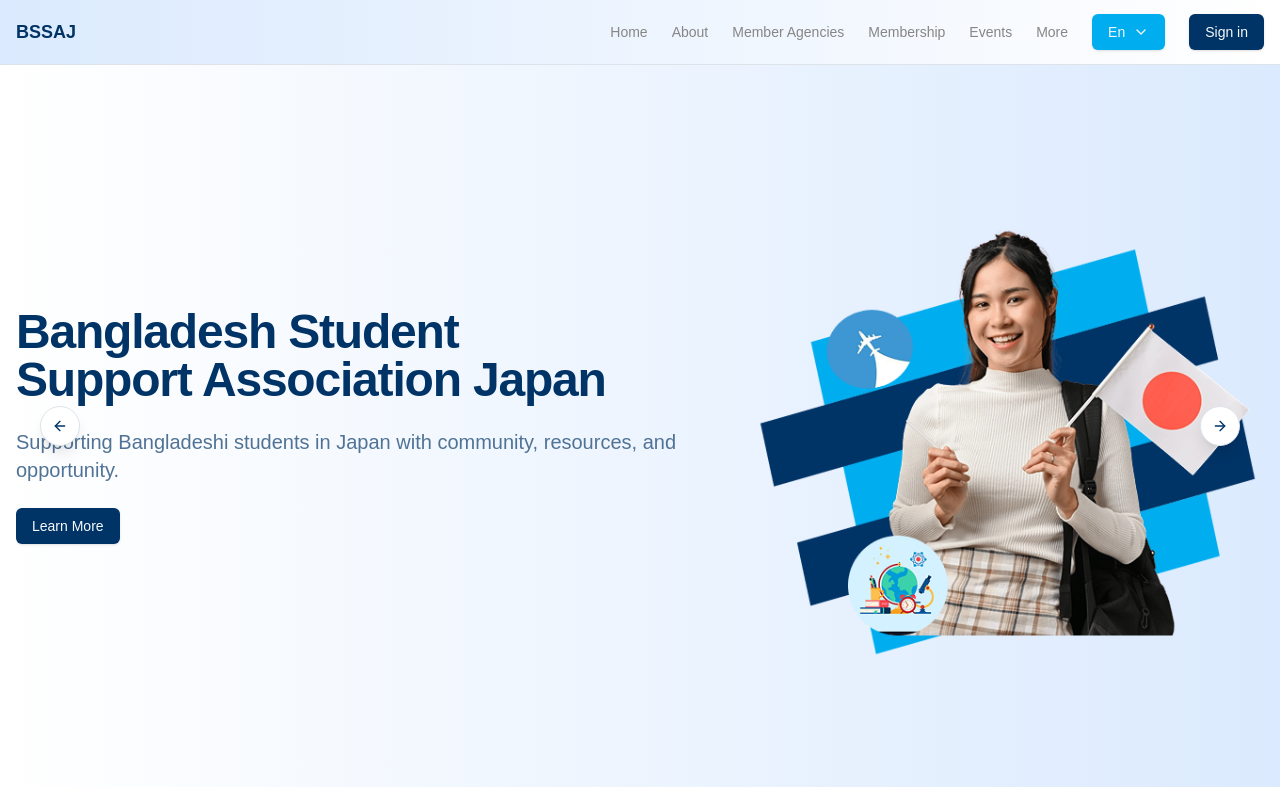
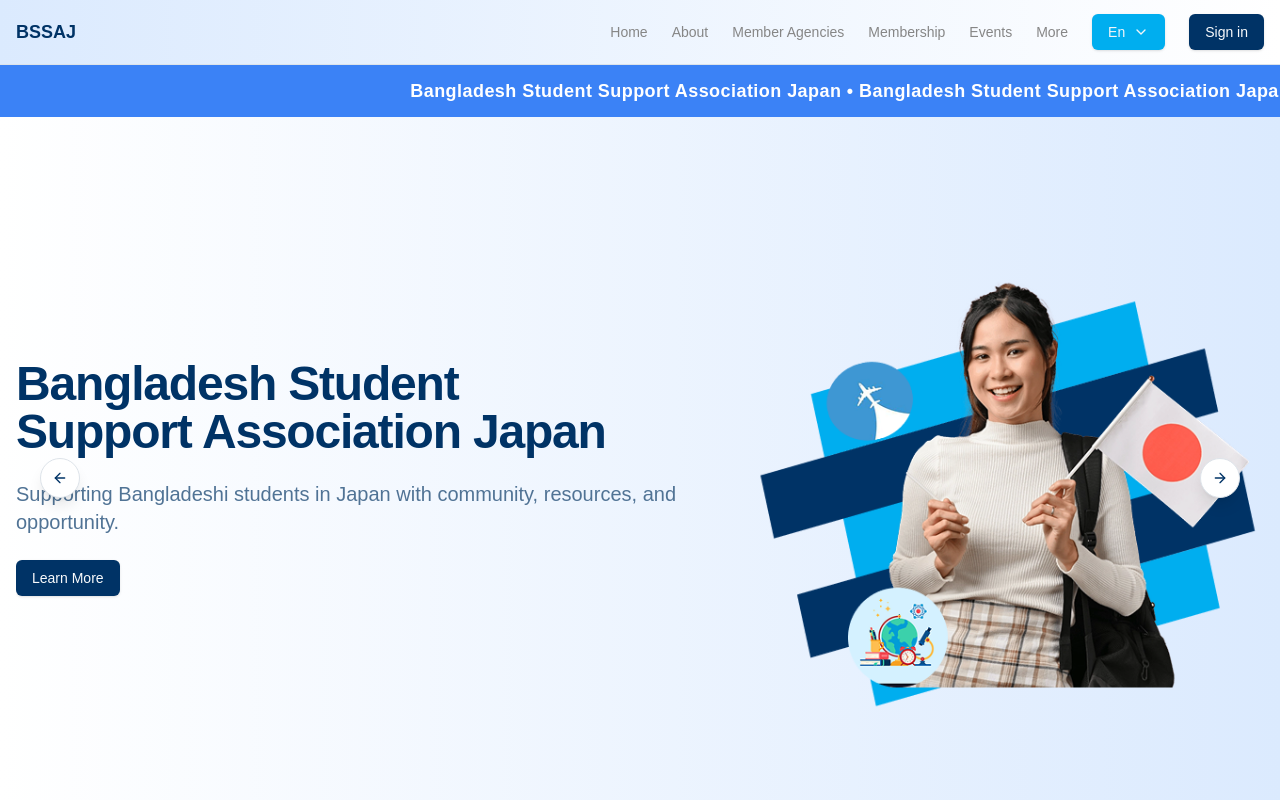
Before and after one commit to sakib-xrz/bssaj-frontend, a Next.js app: page / in a window 1280 px wide. Shown: the top 800 px of the page. Built offline with nearby package versions, Linux system fonts and the light colour scheme.

Commit message:
text-marque component done

```diff
--- /dev/null
+++ b/app/(public)/_components/text-marque.tsx
@@ -0,0 +1,13 @@
+const marqueeText = "Bangladesh Student Support Association Japan • ";
+
+const ScrollingTextMarquee: React.FC = () => {
+  return (
+    <div className="w-full overflow-hidden bg-blue-500 py-3">
+      <div className="marquee flex whitespace-nowrap animate-marquee text-white text-lg font-semibold tracking-wide">
+        <span className="mx-4">{marqueeText.repeat(10)}</span>
+      </div>
+    </div>
+  );
+};
+
+export default ScrollingTextMarquee;
--- a/app/(public)/page.tsx
+++ b/app/(public)/page.tsx
@@ -1,6 +1,5 @@
 import Hero from "@/app/(public)/_components/hero";
 
-import React from "react";
 import OurMission from "./_components/our-mission";
 import UpcomingEvents from "./_components/upcoming-events";
 import OurMembers from "./_components/our-members";
@@ -12,10 +11,12 @@ import CertificateCheck from "./_components/certificate-check";
 import Footer from "./_components/footer";
 import LatestNews from "./_components/latest-news";
 import StudentBorders from "./_components/student-borders";
+import ScrollingTextMarquee from "./_components/text-marque";
 
 export default function Home() {
   return (
     <div>
+      <ScrollingTextMarquee />
       <Hero />
       <OurMission />
       <LatestNews />
--- a/tailwind.config.ts
+++ b/tailwind.config.ts
@@ -74,10 +74,16 @@ const config = {
           "0%": { transform: "translateX(0)", opacity: "1" },
           "100%": { transform: "translateX(100%)", opacity: "0" },
         },
+        marquee: {
+          "0%": { transform: "translateX(100%)" },
+          "100%": { transform: "translateX(-100%)" },
+        },
       },
+
       animation: {
         "slide-in": "slide-in 0.3s ease-out forwards",
         "slide-out": "slide-out 0.2s ease-in forwards",
+        marquee: "marquee 20s linear infinite",
       },
     },
   },
```
